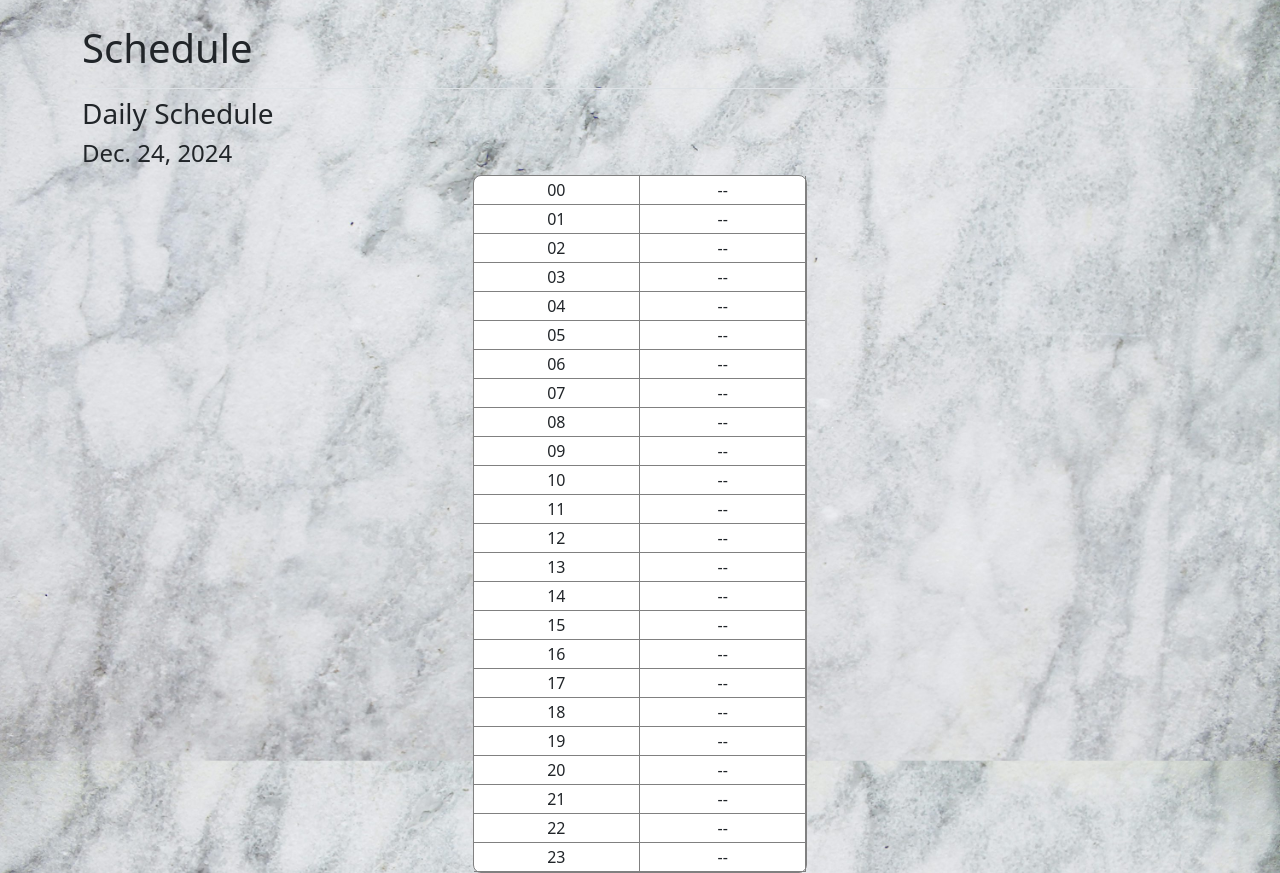
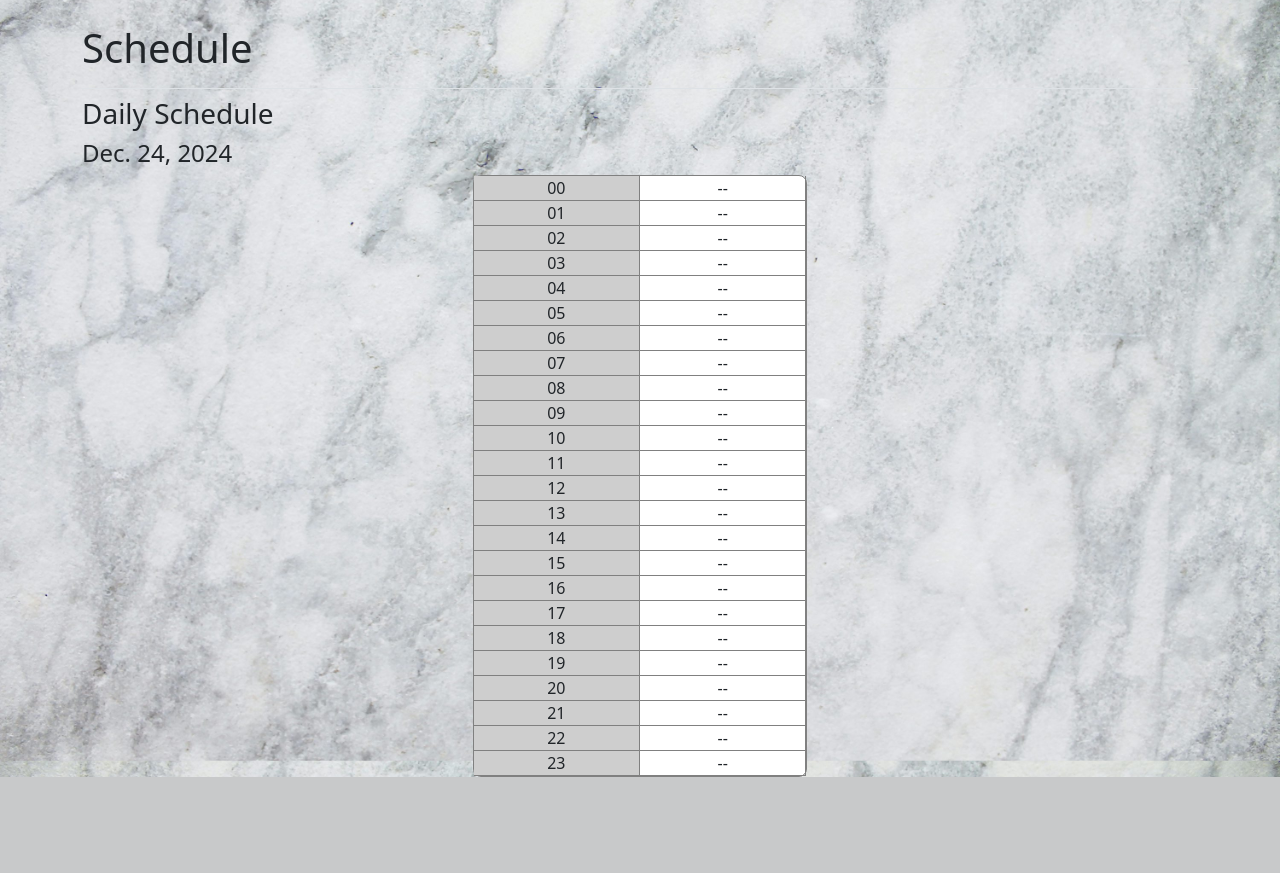
Before and after one commit to 49M/Developian_Web, a Django app: page /schedule/ in a window 1280 px wide. Shown: the part 66-939 px from the top of the page. After the commit the page ends 843 px from the top, so only its background shows below. Run offline with Django 5.2, Linux system fonts and the light colour scheme; a user stored in the database is signed in; some libraries are stand-ins or nearby versions.

Commit message:
color adjustment

```diff
--- a/developian/templates/developian/schedule.html
+++ b/developian/templates/developian/schedule.html
@@ -12,8 +12,8 @@
   <div class="container" style="background-color: white; border: 1px solid grey; border-radius: 8px; max-width: 30%;">
       {% for time in times %}
         <div class="row">
-          <div class="col text-center" style="border-right: 1px solid grey; padding: 2px; border-bottom: 1px solid grey; text-align: center;">{{ time }}</div>
-          <div class="col text-center" style="border-right: 1px solid grey; padding: 2px; border-bottom: 1px solid grey; text-align: center;">--</div>
+          <div class="col text-center" style="background-color: rgb(206, 206, 206); border-right: 1px solid grey; border-bottom: 1px solid grey; text-align: center;">{{ time }}</div>
+          <div class="col text-center" style="border-right: 1px solid grey; border-bottom: 1px solid grey; text-align: center;">--</div>
         </div>
       {% endfor %}
   </div>
```
